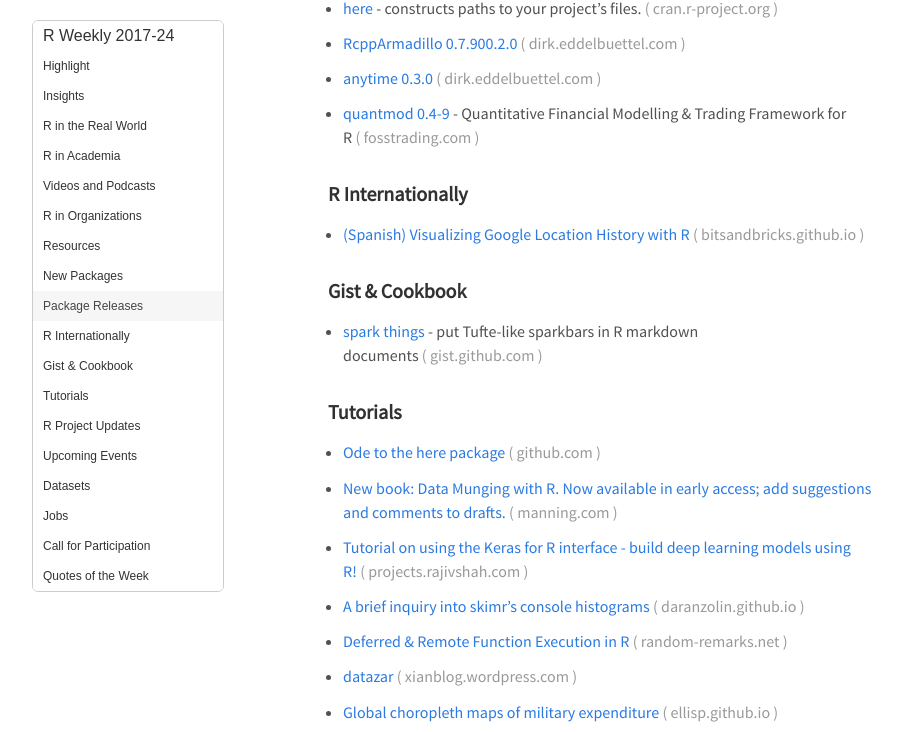
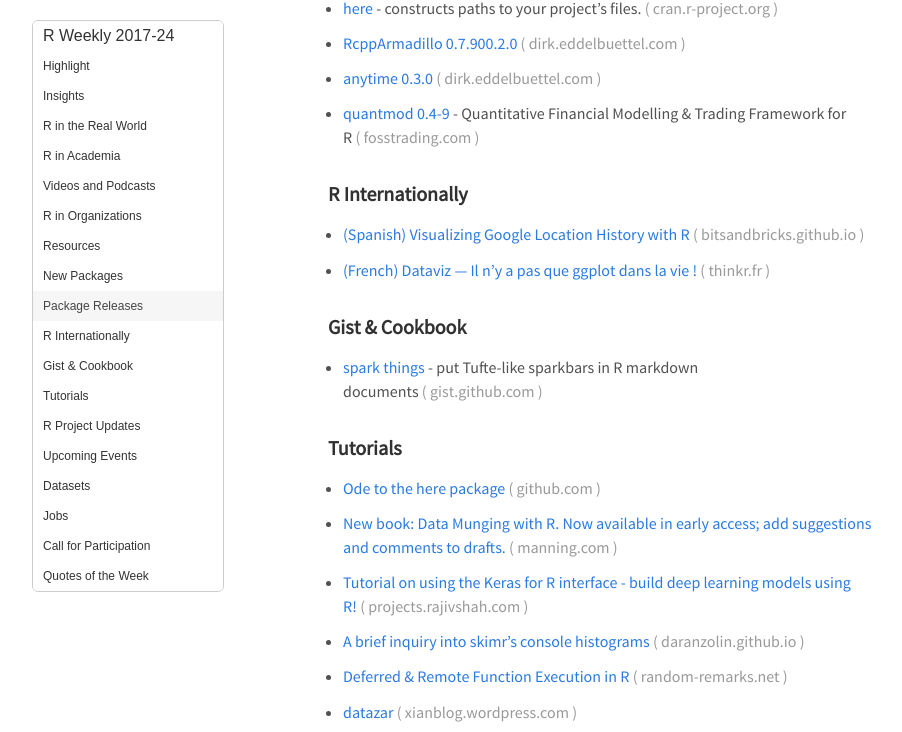
Before and after one commit to rweekly/rweekly.org, a Jekyll site: the page built from draft.md, in a window 1280 px wide and 900 px high, scrolled down 2173 px, cut to the strip 0-732 px from the top of the window. Shown: the whole strip, without its empty margins (32-934 px from the left). Built offline with Jekyll 4.4.1, drawn with Linux system fonts in a browser that asks for light colours; emoji names are drawn with the system emoji font; comment, search, counter and statistics services are not loaded.

Commit message:
Create draft.md

```diff
--- a/draft.md
+++ b/draft.md
@@ -85,6 +85,8 @@
 ###  R Internationally
 
 + [(Spanish) Visualizing Google Location History with R](https://bitsandbricks.github.io/post/visualizando-con-r-el-historial-de-ubicaciones-de-google-parte-i/)
+
++ [(French) Dataviz — Il n’y a pas que ggplot dans la vie !](http://www.thinkr.fr/il-ny-a-pas-que-ggplot-dans-la-vie/)
 
 ### Gist & Cookbook
 
```
